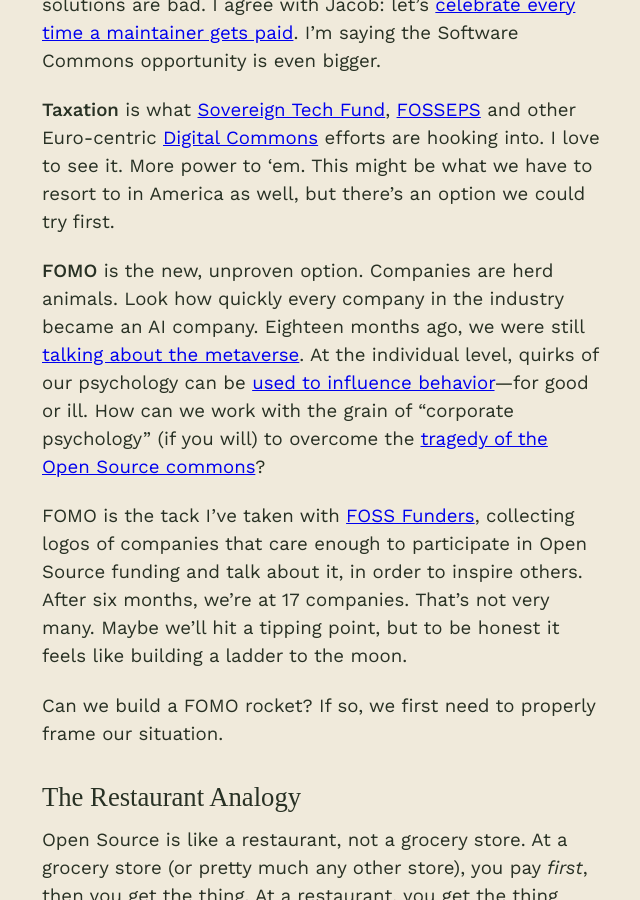
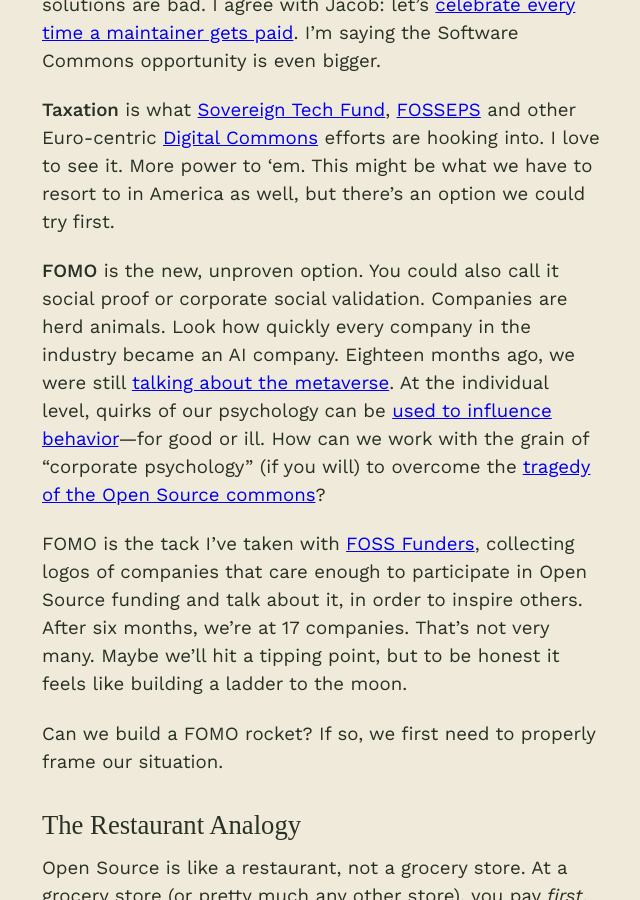
Before and after one commit to chadwhitacre/openpath, a Jekyll site: the page built from 2024/a-vision-for-software-commons/index.md, in a window 1280 px wide and 900 px high, scrolled down 3543 px. Shown: the whole window, without its empty margins (318-958 px from the left). Built offline with Jekyll 4.4.1, drawn with Linux system fonts in a browser that asks for light colours; some web fonts are replaced; comment, search, counter and statistics services are not loaded.

Commit message:
Social proof

```diff
--- a/2024/a-vision-for-software-commons/index.md
+++ b/2024/a-vision-for-software-commons/index.md
@@ -104,9 +104,10 @@
 what we have to resort to in America as well, but there's an option we could
 try first.
 
-<b>FOMO</b> is the new, unproven option. Companies are herd animals. Look how
-quickly every company in the industry became an AI company. Eighteen months
-ago, we were still [talking about the
+<b>FOMO</b> is the new, unproven option. You could also call it social proof or
+corporate social validation. Companies are herd animals. Look how quickly every company
+in the industry became an AI company. Eighteen months ago, we were still
+[talking about the
 metaverse](https://www.youtube.com/watch?v=egHs3Yc7jUY#t=1m50s). At the
 individual level, quirks of our psychology can be [used to influence
 behavior](<https://en.wikipedia.org/wiki/Nudge_(book)>)—for good or ill. How
```
